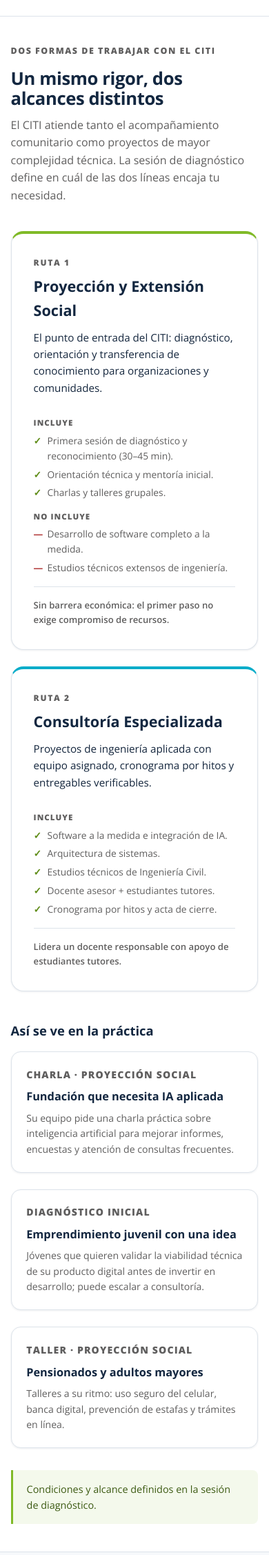
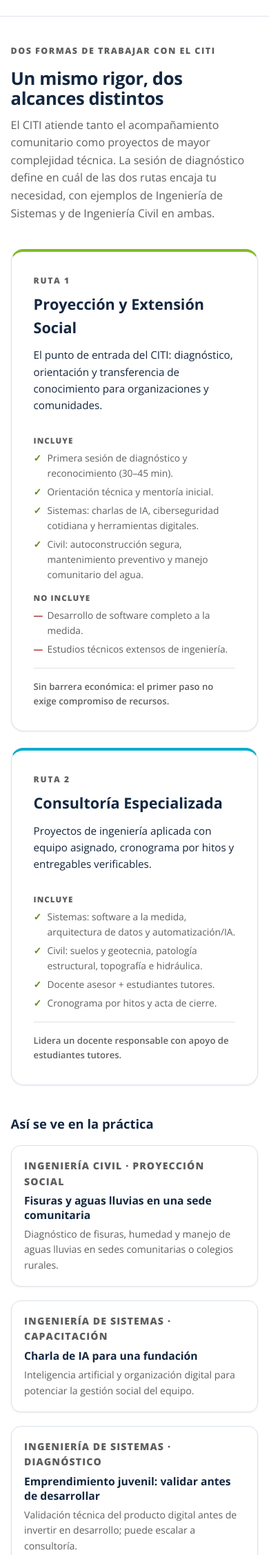
Before and after one commit to VANkLEis/CITI-Proyecto, a Django app: page / in a window 390 px wide. Shown: the part 1126-3380 px from the top of the page at 69% size. Run offline with Django 5.2, Linux system fonts and the light colour scheme; data that the repository does not hold is empty.

Commit message:
UI: rutas, ejemplos y talleres con Sistemas y Civil al 50%
- Ruta 1 y Ruta 2 mencionan ejemplos pares: Sistemas (IA, ciberseguridad, software, datos) y Civil (autoconstruccion, patologia, suelos, topografia, hidraulica).

- 'Asi se ve en la practica' pasa a 4 tarjetas: 2 Civil y 2 Sistemas, con la cuarta mixta (vivienda + tramites digitales).

- Talleres: subtitulo integrador de ambas carreras, badge de area en la imagen y grilla de 4 columnas responsive.

- Diagnostico: placeholder y guia lateral con ejemplos de Sistemas y Civil.

```diff
--- a/backend/portal/forms_public.py
+++ b/backend/portal/forms_public.py
@@ -91,7 +91,15 @@ class SolicitudDiagnosticoForm(_BasePublica):
         self.fields['tema_interes'].required = False
         self.fields['tema_interes'].help_text = (
             'Solo si pediste una charla o taller: tema que te interesa.')
-        self.fields['area'].help_text = 'Si no estás seguro, elige "Ambas áreas".'
+        self.fields['area'].help_text = (
+            'Sistemas: software, datos, IA. Civil: suelos, estructuras, hidráulica. '
+            'Si no estás seguro, elige "Ambas áreas".')
+        self.fields['descripcion'].widget.attrs['placeholder'] = (
+            'Ej.: necesitamos digitalizar un proceso interno (Sistemas) o evaluar '
+            'condiciones estructurales, de suelos o hidráulicas en un predio o '
+            'sede (Civil).')
+        self.fields['objetivo'].help_text = (
+            'Resultado esperado; ayuda a orientar la sesión previa de diagnóstico.')
         self.order_fields([
             'tipo_solicitante', 'nombre_contacto', 'cargo', 'organizacion', 'nit',
             'email', 'telefono', 'tipo_necesidad', 'madurez', 'tema_interes',
--- a/backend/static/css/public.css
+++ b/backend/static/css/public.css
@@ -156,6 +156,7 @@
 
 .pub-grid-2 { display: grid; grid-template-columns: repeat(2, minmax(0, 1fr)); gap: 1.5rem; }
 .pub-grid-3 { display: grid; grid-template-columns: repeat(3, minmax(0, 1fr)); gap: 1.5rem; }
+.pub-grid-4 { display: grid; grid-template-columns: repeat(4, minmax(0, 1fr)); gap: 1.25rem; }
 
 /* ---------- Modalidades ---------- */
 .pub-line {
@@ -304,10 +305,10 @@
 }
 .pub-example {
   background: #fff; border: 1px solid var(--border); border-radius: 14px;
-  padding: 1.35rem; box-shadow: var(--shadow);
-  display: flex; flex-direction: column; gap: 0.45rem;
+  padding: 1.15rem; box-shadow: var(--shadow);
+  display: flex; flex-direction: column; gap: 0.4rem;
 }
-.pub-example h3 { color: var(--ucc); font-size: 1.02rem; }
+.pub-example h3 { color: var(--ucc); font-size: 0.98rem; line-height: 1.3; }
 .pub-example p { color: var(--muted); font-size: 0.88rem; }
 .pub-example__tag {
   font-size: 0.68rem; font-weight: 800; letter-spacing: 0.08em;
@@ -507,6 +508,7 @@
   .pub-hero-media .pub-media { aspect-ratio: 16 / 9; }
   .pub-detail-aside, .pub-form-aside { position: static; }
   .pub-grid-3 { grid-template-columns: repeat(2, minmax(0, 1fr)); }
+  .pub-grid-4 { grid-template-columns: repeat(2, minmax(0, 1fr)); }
   .pub-footer-grid { grid-template-columns: 1fr 1fr; }
 }
 
@@ -527,7 +529,7 @@
 }
 
 @media (max-width: 640px) {
-  .pub-grid-2, .pub-grid-3 { grid-template-columns: 1fr; }
+  .pub-grid-2, .pub-grid-3, .pub-grid-4 { grid-template-columns: 1fr; }
   .pub-card-body h3, .pub-card-summary { min-height: 0; }
   .pub-footer-grid { grid-template-columns: 1fr; }
   .pub-brand-text small { display: none; }
--- a/backend/templates/portal/landing.html
+++ b/backend/templates/portal/landing.html
@@ -53,7 +53,8 @@
       <p>
         El CITI atiende tanto el acompañamiento comunitario como proyectos de
         mayor complejidad técnica. La sesión de diagnóstico define en cuál de
-        las dos líneas encaja tu necesidad.
+        las dos rutas encaja tu necesidad, con ejemplos de Ingeniería de
+        Sistemas y de Ingeniería Civil en ambas.
       </p>
     </header>
 
@@ -71,7 +72,8 @@
             <ul class="pub-scope__list pub-scope__list--in">
               <li>Primera sesión de diagnóstico y reconocimiento (30–45 min).</li>
               <li>Orientación técnica y mentoría inicial.</li>
-              <li>Charlas y talleres grupales.</li>
+              <li>Sistemas: charlas de IA, ciberseguridad cotidiana y herramientas digitales.</li>
+              <li>Civil: autoconstrucción segura, mantenimiento preventivo y manejo comunitario del agua.</li>
             </ul>
           </div>
           <div>
@@ -98,9 +100,8 @@
           <div>
             <p class="pub-scope__title">Incluye</p>
             <ul class="pub-scope__list pub-scope__list--in">
-              <li>Software a la medida e integración de IA.</li>
-              <li>Arquitectura de sistemas.</li>
-              <li>Estudios técnicos de Ingeniería Civil.</li>
+              <li>Sistemas: software a la medida, arquitectura de datos y automatización/IA.</li>
+              <li>Civil: suelos y geotecnia, patología estructural, topografía e hidráulica.</li>
               <li>Docente asesor + estudiantes tutores.</li>
               <li>Cronograma por hitos y acta de cierre.</li>
             </ul>
@@ -111,24 +112,30 @@
     </div>
 
     <h3 class="pub-examples-title">Así se ve en la práctica</h3>
-    <div class="pub-grid-3">
+    <div class="pub-grid-4">
       <article class="pub-example">
-        <p class="pub-example__tag pub-example__tag--social">Charla · Proyección social</p>
-        <h3>Fundación que necesita IA aplicada</h3>
-        <p>Su equipo pide una charla práctica sobre inteligencia artificial para
-           mejorar informes, encuestas y atención de consultas frecuentes.</p>
+        <p class="pub-example__tag pub-example__tag--social">Ingeniería Civil · Proyección social</p>
+        <h3>Fisuras y aguas lluvias en una sede comunitaria</h3>
+        <p>Diagnóstico de fisuras, humedad y manejo de aguas lluvias en sedes
+           comunitarias o colegios rurales.</p>
       </article>
       <article class="pub-example">
-        <p class="pub-example__tag pub-example__tag--social">Diagnóstico inicial</p>
-        <h3>Emprendimiento juvenil con una idea</h3>
-        <p>Jóvenes que quieren validar la viabilidad técnica de su producto
-           digital antes de invertir en desarrollo; puede escalar a consultoría.</p>
+        <p class="pub-example__tag pub-example__tag--social">Ingeniería de Sistemas · Capacitación</p>
+        <h3>Charla de IA para una fundación</h3>
+        <p>Inteligencia artificial y organización digital para potenciar la
+           gestión social del equipo.</p>
       </article>
       <article class="pub-example">
-        <p class="pub-example__tag pub-example__tag--social">Taller · Proyección social</p>
-        <h3>Pensionados y adultos mayores</h3>
-        <p>Talleres a su ritmo: uso seguro del celular, banca digital,
-           prevención de estafas y trámites en línea.</p>
+        <p class="pub-example__tag pub-example__tag--social">Ingeniería de Sistemas · Diagnóstico</p>
+        <h3>Emprendimiento juvenil: validar antes de desarrollar</h3>
+        <p>Validación técnica del producto digital antes de invertir en
+           desarrollo; puede escalar a consultoría.</p>
+      </article>
+      <article class="pub-example">
+        <p class="pub-example__tag pub-example__tag--social">Civil + Sistemas · Talleres</p>
+        <h3>Vivienda, pymes y adultos mayores</h3>
+        <p>Prevención de riesgos estructurales en el hogar y uso seguro de
+           trámites digitales y banca móvil.</p>
       </article>
     </div>
 
--- a/backend/templates/portal/partials/taller_card.html
+++ b/backend/templates/portal/partials/taller_card.html
@@ -8,10 +8,10 @@
     {% else %}
       <span class="pub-card-media-empty"></span>
     {% endif %}
-    <span class="pub-tag">{{ taller.grupo_publico_label }}</span>
+    <span class="pub-tag">{{ taller.get_area_display }}</span>
   </a>
   <div class="pub-card-body">
-    <p class="pub-card-meta">{{ taller.get_publico_objetivo_display }}</p>
+    <p class="pub-card-meta">{{ taller.grupo_publico_label }}</p>
     <h3>
       <a href="{% url 'portal:taller_solicitud' %}?taller={{ taller.slug|urlencode }}">{{ taller.titulo }}</a>
     </h3>
```
Also changed, not shown: backend/templates/portal/diagnostico_form.html (+4 -4 lines), backend/templates/portal/talleres_list.html (+4 -3 lines).
